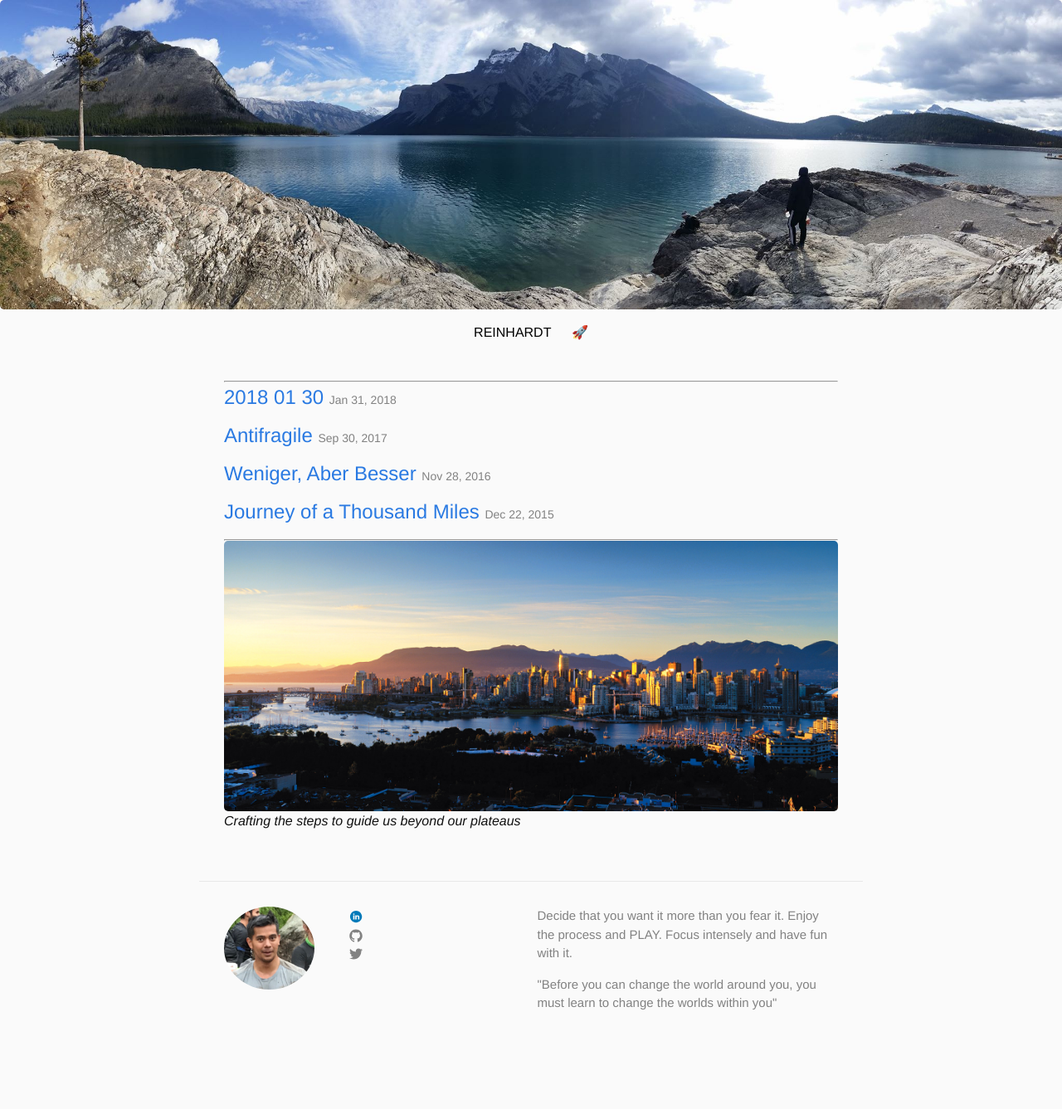
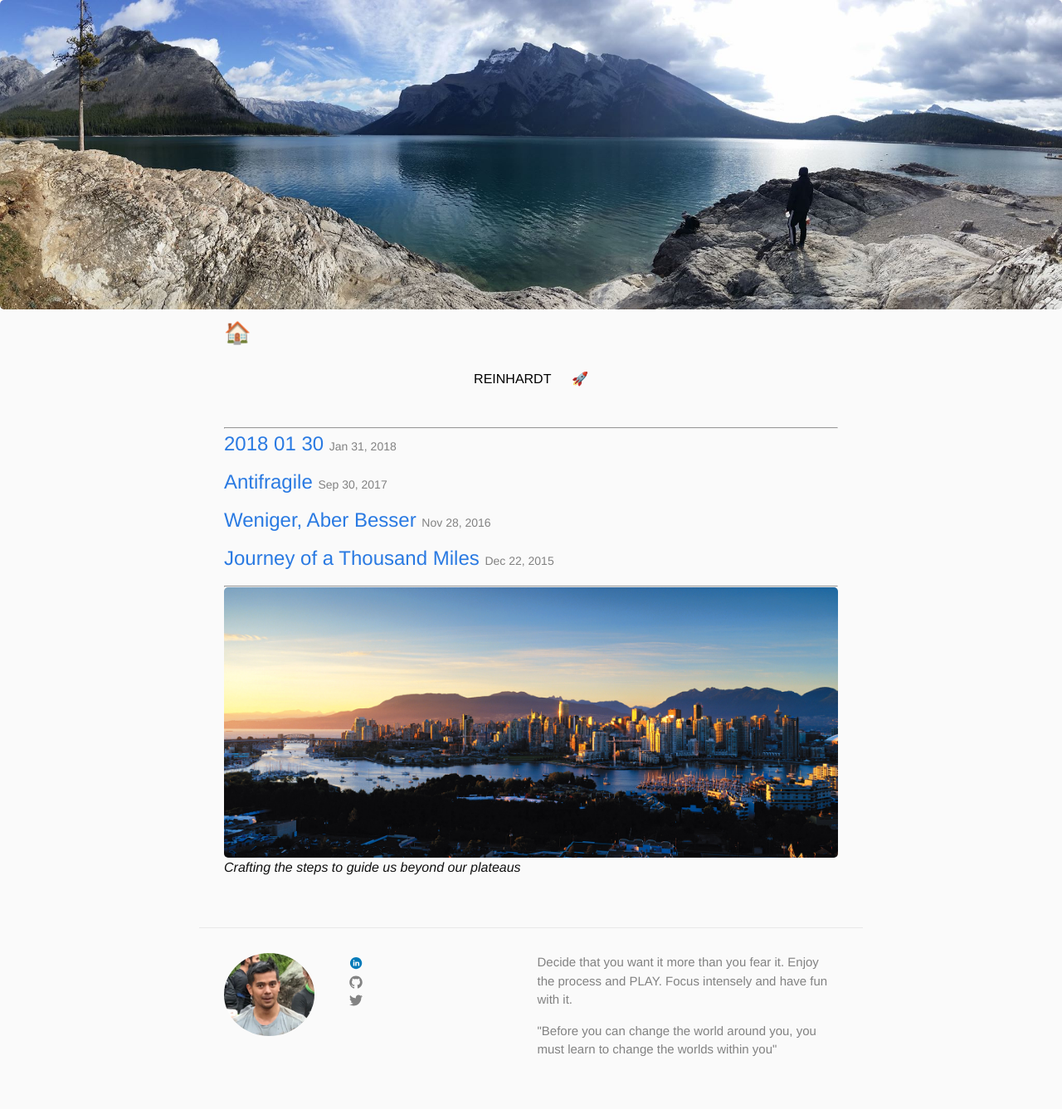
Before and after one commit to reinhardt021/reinhardt021.github.io, a Jekyll site: the page built from index.html, in a window 1280 px wide. Shown: the whole page at 83% size. Built offline with Jekyll 4.4.1, drawn with Linux system fonts in a browser that asks for light colours; before the commit the page ends 1281 px from its top, so only the background shows below that.

Commit message:
minor chnage to header

```diff
--- a/_includes/header.html
+++ b/_includes/header.html
@@ -1,6 +1,9 @@
 <header class="site-header">
     <div class="wrapper">
-        <!-- <a class="site-title" href="{{ site.baseurl }}/"><h2>{{ site.title }}</h2></a> -->
+        <a class="site-title" href="{{ site.baseurl }}/">
+            🏠
+            <!--<h2>{{ site.title }}</h2>-->
+        </a>
         <nav class="site-nav">
             <a href="#" class="menu-icon">
                 <svg viewBox="0 0 18 15">
```
